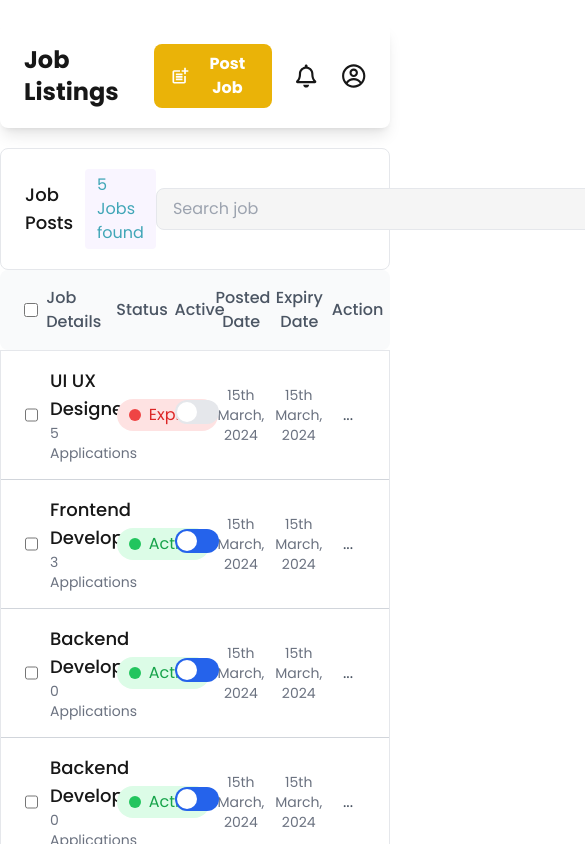
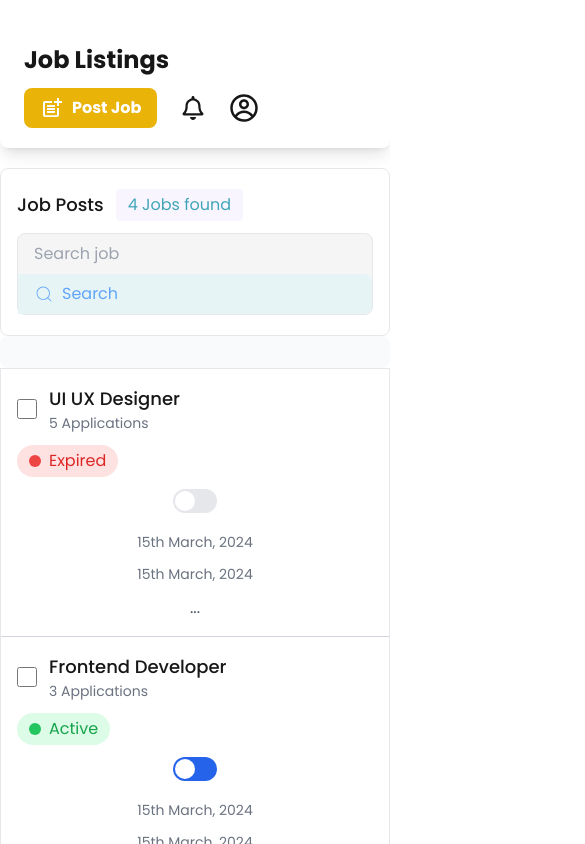
Before and after one commit to samrat-rock/dummyfile, a Next.js app: page /joblisting in a window 390 px wide. Shown: the top 844 px of the page, 585 px wide, since content can reach past the window. Built offline with nearby package versions, Linux system fonts and the light colour scheme.

Commit message:
updated responsive

```diff
--- a/src/app/joblisting/page.js
+++ b/src/app/joblisting/page.js
@@ -9,17 +9,16 @@ const jobListings = [
   { title: "Frontend Developer", applications: 3, status: "Active", postedDate: "15th March, 2024", expiryDate: "15th March, 2024", isActive: true },
   { title: "Backend Developer", applications: 0, status: "Active", postedDate: "15th March, 2024", expiryDate: "15th March, 2024", isActive: true },
   { title: "Backend Developer", applications: 0, status: "Active", postedDate: "15th March, 2024", expiryDate: "15th March, 2024", isActive: true },
-  { title: "Backend Developer", applications: 0, status: "Active", postedDate: "15th March, 2024", expiryDate: "15th March, 2024", isActive: true },
 ];
 
 function Page() {
   return (
     <>
-      <nav className="container mx-auto bg-white shadow-lg px-6 mt-6 flex justify-between items-center font-poppins py-5 rounded-lg">
+      <nav className="container mx-auto bg-white shadow-lg px-6 mt-6 flex justify-between items-center font-poppins py-5 rounded-lg flex-wrap">
         <div className="font-bold text-2xl">
           <h3>Job Listings</h3>
         </div>
-        <div className="flex gap-6 items-center font-bold">
+        <div className="flex gap-6 items-center font-bold flex-wrap mt-3 sm:mt-0">
           <button className="bg-yellow-500 text-white font-bold px-4 py-2 rounded-lg flex gap-2 items-center">
             <MdPostAdd className="text-2xl" /> Post Job
           </button>
@@ -28,29 +27,29 @@ function Page() {
         </div>
       </nav>
 
-      <section className="container mx-auto bg-white rounded-lg py-5 mt-5 font-poppins px-6 border-[1px]">
-        <div className="flex justify-between items-center">
-          <div className="flex gap-3 items-center">
+      <section className="container mx-auto bg-white rounded-lg py-5 mt-5 font-poppins px-4 sm:px-6 border-[1px]">
+        <div className="flex flex-wrap justify-between items-center gap-3">
+          <div className="flex flex-wrap gap-3 items-center">
             <h3 className="font-medium text-lg">Job Posts</h3>
             <p className="bg-[#F9F5FF] text-[#40A6B7] rounded px-3 py-1">
               {jobListings.length} Jobs found
             </p>
           </div>
-          <div className="flex items-center border-[1px] rounded-lg bg-[#F5F5F5]">
+          <div className="flex flex-wrap items-center w-full sm:w-auto border-[1px] rounded-lg bg-[#F5F5F5]">
             <input
               type="text"
               placeholder="Search job"
-              className="w-[700px] px-4 py-2 focus:outline-none bg-transparent"
+              className="w-full sm:w-[700px] px-4 py-2 focus:outline-none bg-transparent"
             />
-            <button className="bg-[#E6F4F6] text-blue-400 px-4 py-2 rounded-r-lg flex items-center gap-2">
+            <button className="bg-[#E6F4F6] text-blue-400 px-4 py-2 rounded-r-lg flex items-center gap-2 w-full sm:w-auto">
               <CiSearch className="text-xl" /> Search
             </button>
           </div>
         </div>
       </section>
 
-      <section className="container mx-auto font-poppins bg-[#F9FAFB] py-4 px-6 rounded-lg">
-        <ul className="flex justify-between items-center font-medium text-gray-600">
+      <section className="container mx-auto font-poppins bg-[#F9FAFB] py-4 px-4 sm:px-6 rounded-lg">
+        <ul className="flex justify-between items-center font-medium text-gray-600 hidden sm:flex">
           <li className="w-[25%] flex items-center gap-2">
             <input type="checkbox" className="w-5 h-5 rounded-lg border-gray-400" />
             Job Details
@@ -65,13 +64,13 @@ function Page() {
         </ul>
       </section>
 
-      <section className="container mx-auto font-poppins border-[1px] bg-white ">
+      <section className="container mx-auto font-poppins border-[1px] bg-white">
         {jobListings.map((job, index) => (
           <div
             key={index}
-            className="flex justify-between items-center border-b-[1px] border-gray-300 py-4 px-6"
+            className="flex flex-wrap justify-between items-center border-b-[1px] border-gray-300 py-4 px-4 sm:px-6"
           >
-            <div className="w-[25%] flex items-center gap-3">
+            <div className="w-full sm:w-[25%] flex items-center gap-3">
               <input
                 type="checkbox"
                 className="w-5 h-5 rounded-lg border-gray-400"
@@ -81,16 +80,13 @@ function Page() {
                 <p className="text-sm text-gray-500">{job.applications} Applications</p>
               </div>
             </div>
-            <div className="w-[15%] flex items-center gap-3">
-
+            <div className="w-full sm:w-[15%] flex items-center gap-3 mt-3 sm:mt-0">
               <div
-
                 className={`px-3 py-1 rounded-full flex items-center gap-2 ${
                   job.status === "Active"
                     ? "bg-green-100 text-green-600"
                     : "bg-red-100 text-red-600"
                 }`}
-
               >
                 <div
                   className={`w-3 h-3 rounded-full ${
@@ -101,7 +97,7 @@ function Page() {
               </div>
             </div>
 
-           <div className="w-[10%] text-center">
+            <div className="w-full sm:w-[10%] text-center mt-3 sm:mt-0">
               <label className="relative inline-flex items-center cursor-pointer">
                 <input
                   type="checkbox"
@@ -117,13 +113,15 @@ function Page() {
               </label>
             </div>
 
-            <div className="w-[15%] text-center text-sm text-gray-500">
+            <div className="w-full sm:w-[15%] text-center text-sm text-gray-500 mt-3 sm:mt-0">
               {job.postedDate}
             </div>
-            <div className="w-[15%] text-center text-sm text-gray-500">
+            <div className="w-full sm:w-[15%] text-center text-sm text-gray-500 mt-3 sm:mt-0">
               {job.expiryDate}
             </div>
-            <div className="w-[10%] text-center text-gray-600 cursor-pointer">...</div>
+            <div className="w-full sm:w-[10%] text-center text-gray-600 cursor-pointer mt-3 sm:mt-0">
+              ...
+            </div>
           </div>
         ))}
       </section>
```
Lines whose indentation alone changed are shown as unchanged.
